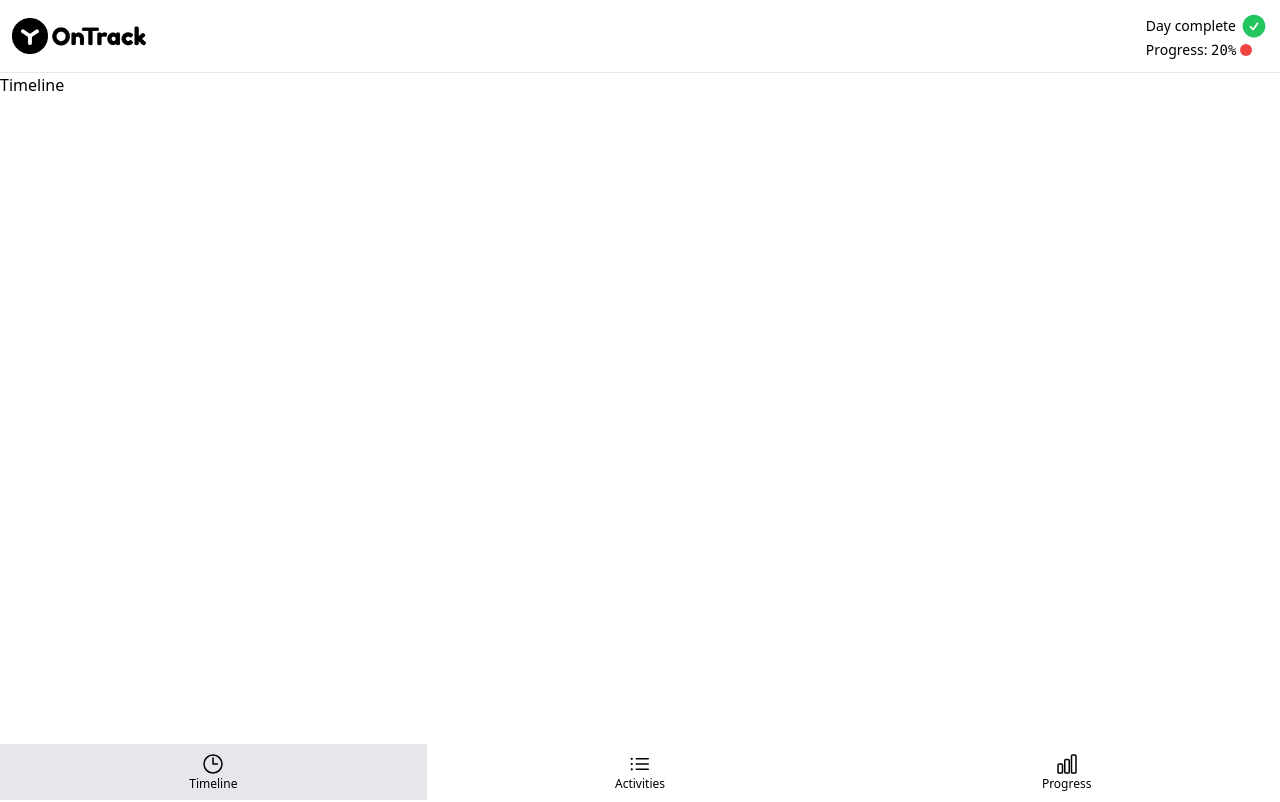
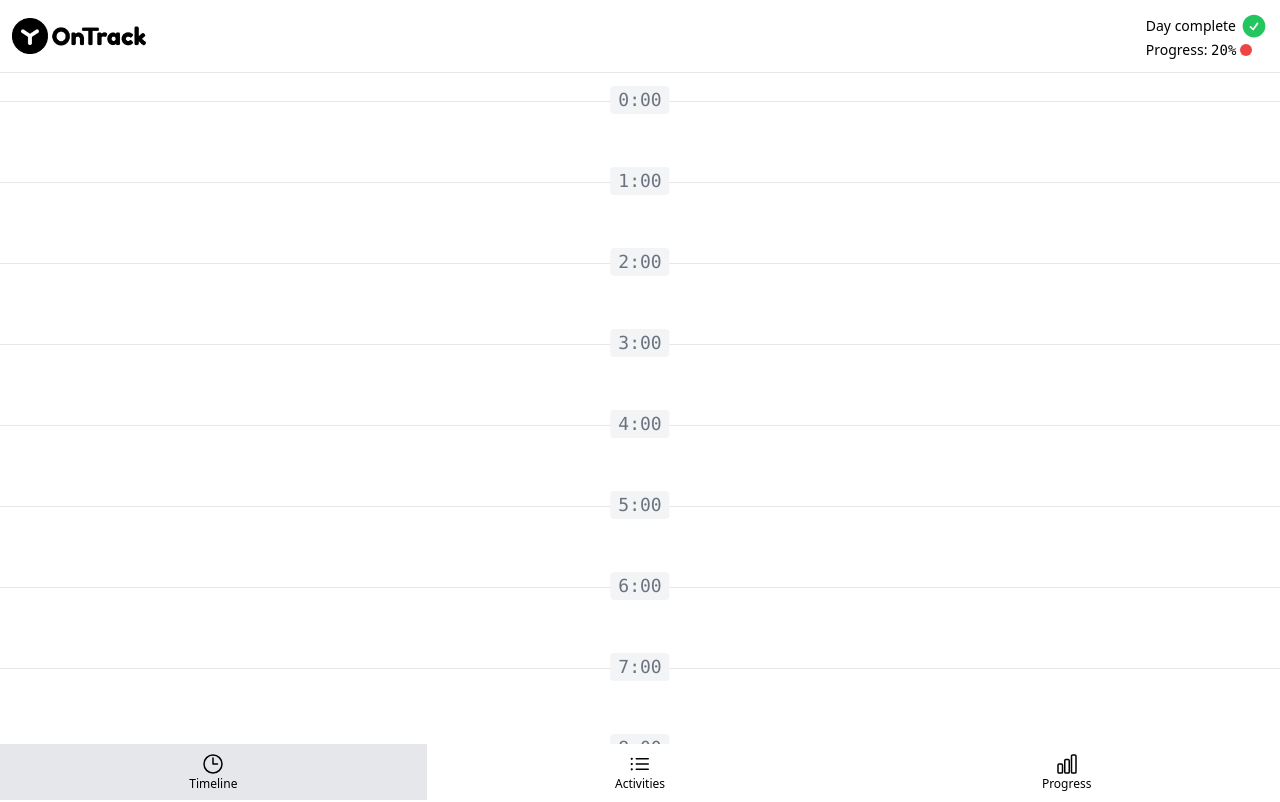
Before and after one commit to abzikoff/ontrack.github.io, a Vue app: page /#timeline in a window 1280 px wide. Shown: the top 802 px of the page. Built offline with nearby package versions, Linux system fonts and the light colour scheme.

Commit message:
Timeline data generation

```diff
--- a/package.json
+++ b/package.json
@@ -8,7 +8,8 @@
     "build": "vite build",
     "preview": "vite preview",
     "lint": "eslint . --ext .vue,.js,.jsx,.cjs,.mjs --fix --ignore-path .gitignore",
-    "format": "prettier --write src/"
+    "format": "prettier --write src/",
+    "deploy": "npm run build && gh-pages -d dist"
   },
   "dependencies": {
     "@heroicons/vue": "^2.1.5",
@@ -21,6 +22,7 @@
     "autoprefixer": "^10.4.20",
     "eslint": "^8.57.0",
     "eslint-plugin-vue": "^9.23.0",
+    "gh-pages": "^6.1.1",
     "postcss": "^8.4.41",
     "prettier": "^3.2.5",
     "tailwindcss": "^3.4.10",
--- a/src/App.vue
+++ b/src/App.vue
@@ -1,5 +1,6 @@
 <script setup>
 import { ref } from 'vue'
+import { normalizePageHash } from './functions'
 import TheHeader from './components/TheHeader.vue'
 import TheNav from './components/TheNav.vue'
 import TheTimeline from './pages/TheTimeline.vue'
@@ -10,28 +11,24 @@ import { PAGE_TIMELINE, PAGE_ACTIVITIES, PAGE_PROGRESS } from './constants'
 
 const currentPage = ref(normalizePageHash())
 
-function normalizePageHash(){
-    const hash = window.location.hash.slice(1)
+function goTo(page){
+  currentPage.value = page
+}
 
-    if([PAGE_TIMELINE, PAGE_ACTIVITIES, PAGE_PROGRESS].includes(hash)){
-        return hash
-    }
-    window.location.hash = PAGE_TIMELINE
-
-    return PAGE_TIMELINE
-}
 </script>
 
 <template>
-  <TheHeader/>
+  <TheHeader
+  @go-to-timeline="goTo(PAGE_TIMELINE)"
+  @go-to-progress="goTo(PAGE_PROGRESS)" />
 
   <main class="flex flex-grow flex-col">
-    <TheTimeline v-show="currentPage === PAGE_TIMELINE"/>
-    <TheActivities v-show="currentPage === PAGE_ACTIVITIES"/>
-    <TheProgress v-show="currentPage === PAGE_PROGRESS"/>
+    <TheTimeline v-show="currentPage === PAGE_TIMELINE" />
+    <TheActivities v-show="currentPage === PAGE_ACTIVITIES" />
+    <TheProgress v-show="currentPage === PAGE_PROGRESS" />
   </main>
 
-  <TheNav :current-page="currentPage" @navigate="currentPage = $event"/>
+  <TheNav :current-page="currentPage" @navigate="goTo($event)" />
 </template>
 
 <style scoped></style>
--- a/src/components/TheHeader.vue
+++ b/src/components/TheHeader.vue
@@ -1,12 +1,14 @@
 <script setup>
 import TheLogo from './TheLogo.vue'
 import TheHeaderProgress from './TheHeaderProgress.vue'
+
+const emit = defineEmits(['goToTimeline', 'goToProgress'])
 
 </script>
 
 <template>
     <header class="sticky top-0 z-20 flex items-center justify-between border-b bg-white p-3">
-        <TheLogo/>
-        <TheHeaderProgress/>
+        <TheLogo @click="emit('goToTimeline')"/>
+        <TheHeaderProgress @click="emit('goToProgress')"/>
     </header>
 </template>
--- a/src/components/TheHeaderProgress.vue
+++ b/src/components/TheHeaderProgress.vue
@@ -1,10 +1,10 @@
 <script setup>
 import { CheckCircleIcon } from '@heroicons/vue/24/solid'
-
+import {PAGE_PROGRESS} from '../constants'
 </script>
 
 <template>
-    <a href="#" class="text-sm">
+    <a :href="`#${PAGE_PROGRESS}`" class="text-sm">
             <div class="flex items-center gap-1">Day complete
                 <CheckCircleIcon class="h-7 text-green-500" />
             </div>
--- a/src/components/TheLogo.vue
+++ b/src/components/TheLogo.vue
@@ -1,7 +1,9 @@
-<script setup></script>
+<script setup>
+import {PAGE_TIMELINE} from '../constants'
+</script>
 
 <template>
-    <a href="#">
+    <a :href="`#${PAGE_TIMELINE}`">
         <img src="../assets/logo.png" alt="logo" class="h-9">
     </a>
 </template>
--- a/src/components/TheNav.vue
+++ b/src/components/TheNav.vue
@@ -1,17 +1,9 @@
 <script setup>
-import { ClockIcon, ListBulletIcon, ChartBarIcon } from '@heroicons/vue/24/outline'
-import { PAGE_TIMELINE, PAGE_ACTIVITIES, PAGE_PROGRESS } from '../constants'
-
+import { NAV_ITEMS } from '../constants'
 import NavItem from './NavItem.vue'
 
 defineProps(['currentPage'])
 const emit = defineEmits(['navigate'])
-
-const navItems = {
-    [PAGE_TIMELINE]: ClockIcon,
-    [PAGE_ACTIVITIES]: ListBulletIcon,
-    [PAGE_PROGRESS]: ChartBarIcon
-}
 
 </script>
 
@@ -19,7 +11,7 @@ const navItems = {
     <nav class="sticky bottom-0 z-10 bg-white text-3xl">
         <ul class="flex items-center justify-around">
             <NavItem
-            v-for="(icon, page) in navItems"
+            v-for="(icon, page) in NAV_ITEMS"
             :key="page"
             :href="`#${page}`"
             :class="{ 'bg-gray-200 pointer-events-none': page === currentPage }"
--- a/src/constants.js
+++ b/src/constants.js
@@ -1,3 +1,13 @@
+import { ClockIcon, ListBulletIcon, ChartBarIcon } from '@heroicons/vue/24/outline'
+
 export const PAGE_TIMELINE = 'timeline'
 export const PAGE_ACTIVITIES = 'activities'
 export const PAGE_PROGRESS = 'progress'
+
+export const  HOURS_IN_DAY = 24;
+
+export const NAV_ITEMS = {
+    [PAGE_TIMELINE]: ClockIcon,
+    [PAGE_ACTIVITIES]: ListBulletIcon,
+    [PAGE_PROGRESS]: ChartBarIcon
+}
--- /dev/null
+++ b/src/functions.js
@@ -0,0 +1,23 @@
+import { PAGE_TIMELINE, PAGE_ACTIVITIES, PAGE_PROGRESS,  HOURS_IN_DAY } from './constants'
+
+export function normalizePageHash() {
+    const hash = window.location.hash.slice(1)
+
+    if ([PAGE_TIMELINE, PAGE_ACTIVITIES, PAGE_PROGRESS].includes(hash)) {
+        return hash
+    }
+    window.location.hash = PAGE_TIMELINE
+
+    return PAGE_TIMELINE
+}
+
+
+
+export function generateTimelineItems(){
+    const timelineItems = []
+
+    for(let hour =0; hour < HOURS_IN_DAY; hour++){
+    timelineItems.push({hour})
+    }
+    return timelineItems
+}
--- a/src/pages/TheTimeline.vue
+++ b/src/pages/TheTimeline.vue
@@ -1,3 +1,18 @@
+<script setup>
+import { generateTimelineItems } from '../functions';
+
+const timelineItems = generateTimelineItems()
+
+
+</script>
+
 <template>
-    <h1>Timeline</h1>
+    <div class="mt-7">
+        <ul>
+            <li v-for="{hour} in timelineItems" :key="hour"
+            class="relative flex flex-col gap-2 border-t border-gray-200 py-10 px-4">
+                <a href="#" class="absolute -top-4 left-1/2 -translate-x-1/2 rounded bg-gray-100 px-2 font-mono text-lg text-gray-500">{{ hour }}:00</a>
+            </li>
+        </ul>
+    </div>
 </template>
--- a/vite.config.js
+++ b/vite.config.js
@@ -5,6 +5,7 @@ import vue from '@vitejs/plugin-vue'
 
 // https://vitejs.dev/config/
 export default defineConfig({
+  base: '/ontrack.github.io/',
   plugins: [
     vue(),
   ],
```
Also changed, not shown: 1 other file (tests, documents, lock files or other folders).
